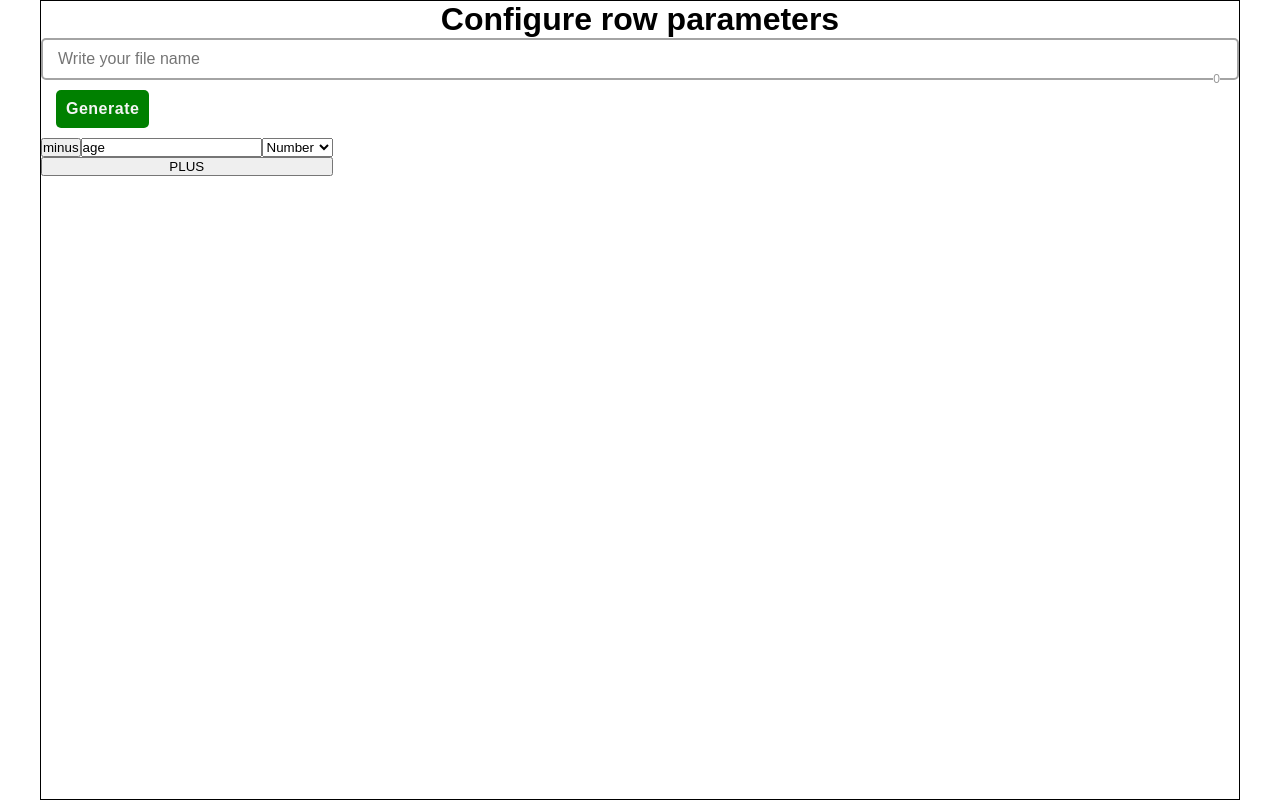
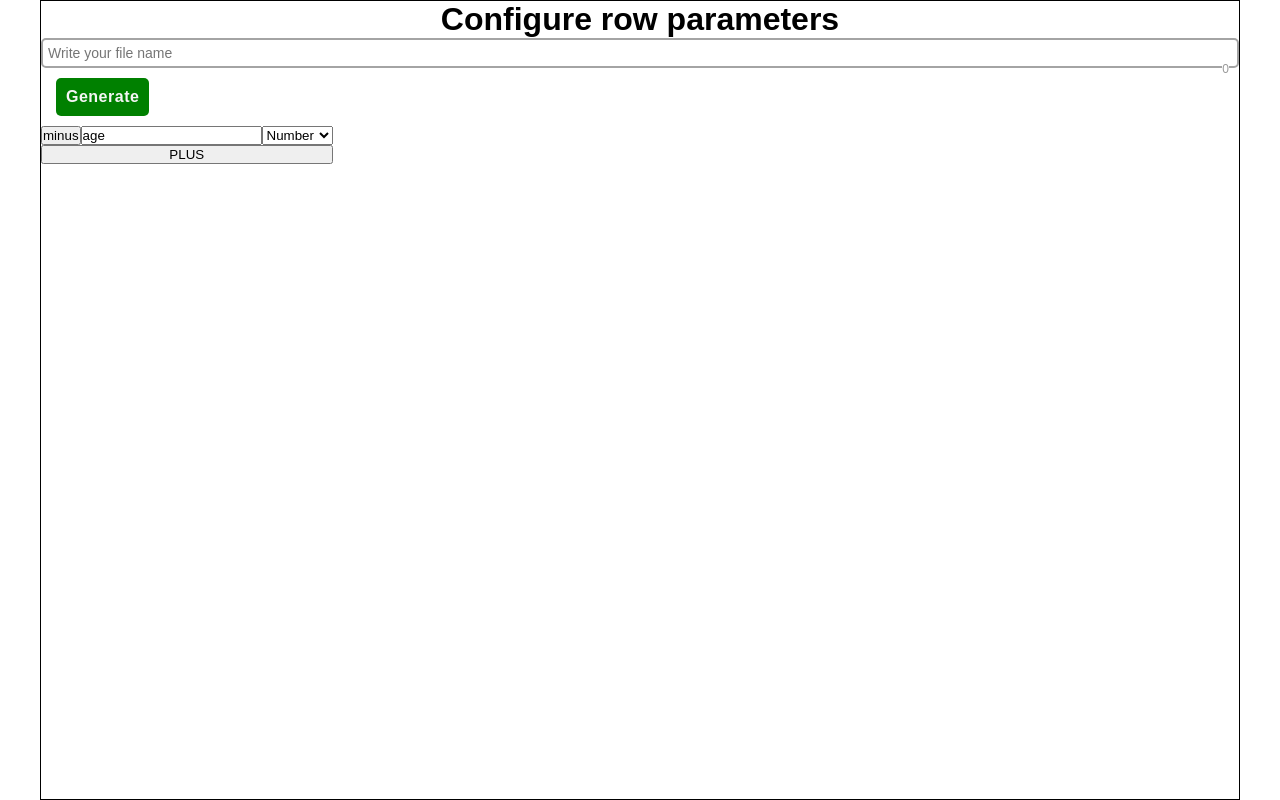
Before and after one commit to 734maboy/JSON-data-generator, a React (Create React App) app: page / in a window 1280 px wide. Built offline with nearby package versions, Linux system fonts and the light colour scheme.

Commit message:
modify-input-component-style

```diff
--- a/src/components/UI/GenInput/Geninput.module.css
+++ b/src/components/UI/GenInput/Geninput.module.css
@@ -1,12 +1,13 @@
 .genInput {
     position: relative;
+    display: flex;
     width: 100%;
+    height: 30px;
+    padding: 5px 5px;
+    border: 2px solid #a4a4a4;
+    border-radius: 5px;
     outline: none;
-    border: 2px solid #a4a4a4;
-    font-size: 16px;
-    border-radius: 5px;
     transition: box-shadow 0.5s;
-    display: flex;
 }
 
 .genInput_placeholder {
@@ -17,13 +18,11 @@
 }
 
 .genInput>input {
-    font-size: 16px;
-    margin: 10px 15px;
+    font-size: 14px;
 
 }
 
 .genInput>img {
-    margin: 10px 15px;
     cursor: pointer;
 }
 
@@ -52,8 +51,8 @@
 .genInput_counter {
     position: absolute;
     font-size: 12px;
-    bottom: -8px;
+    bottom: -10px;
     background: white;
-    right: 17px;
+    right: 8px;
     color: #00000066;
 }
```
